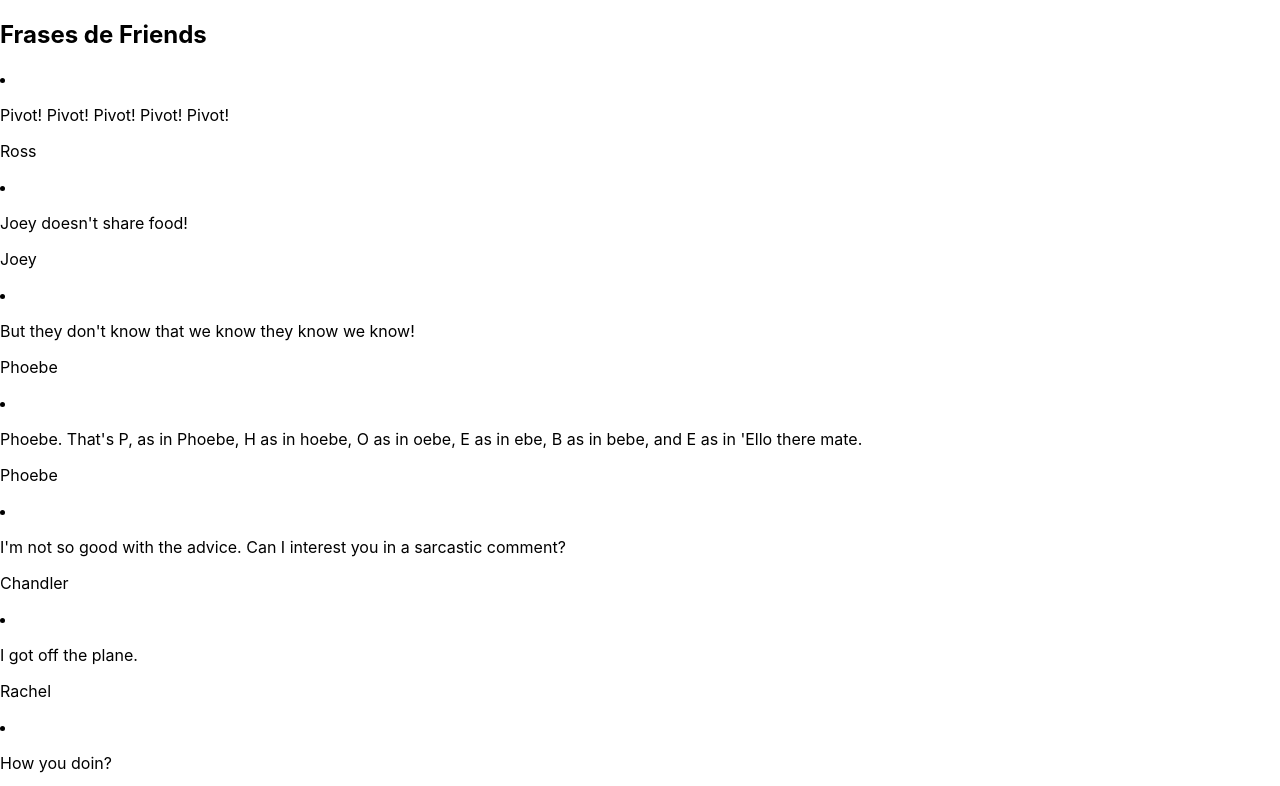
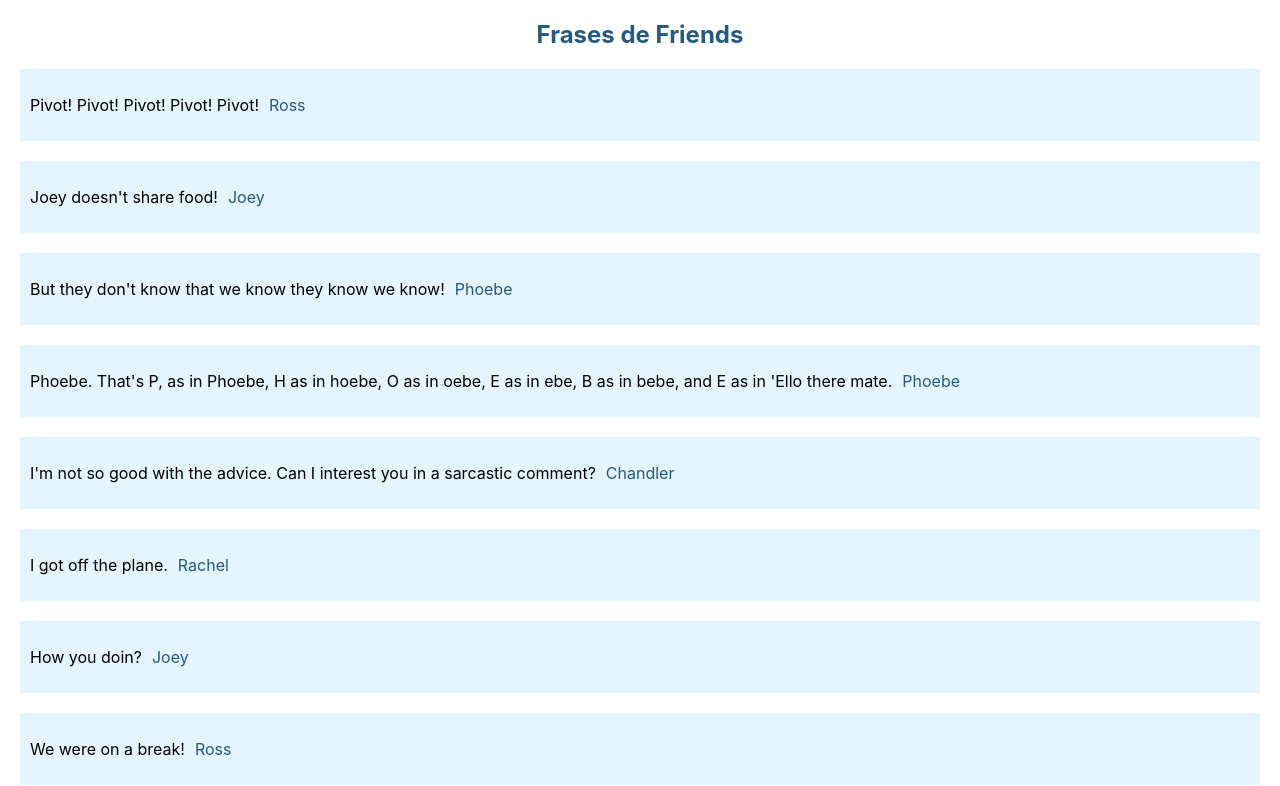
Before and after one commit to Adalab/modulo-3-evaluacion-intermedia-Tatiana-Na, a React app: page / in a window 1280 px wide. Shown: the top 786 px of the page. Built offline with nearby package versions, Linux system fonts and the light colour scheme.

Commit message:
add some styles

```diff
--- a/src/styles/App.scss
+++ b/src/styles/App.scss
@@ -7,32 +7,29 @@
   pointer-events: none;
 }
 
-@media (prefers-reduced-motion: no-preference) {
-  .App-logo {
-    animation: App-logo-spin infinite 20s linear;
-  }
+h2 {
+  color: rgb(34, 90, 128);
+  text-align: center;
+
 }
 
-.App-header {
-  background-color: #282c34;
-  min-height: 100vh;
+.phrase_card {
   display: flex;
-  flex-direction: column;
-  align-items: center;
-  justify-content: center;
-  font-size: calc(10px + 2vmin);
+  flex-direction: row;
+  margin: 20px;
+  padding: 10px;
+  background-color: rgba(127, 204, 255, 0.2);
+}
+.phrase_author {
+  color: rgb(34, 90, 128);
+  padding-left: 10px;
+}
+
+.text-fill {
+  color: rgb(34, 90, 128);
+  padding: 10px;
+}
+.new_phrase_btn {
+  background-color: rgb(34, 90, 128);
   color: white;
 }
-
-.App-link {
-  color: #61dafb;
-}
-
-@keyframes App-logo-spin {
-  from {
-    transform: rotate(0deg);
-  }
-  to {
-    transform: rotate(360deg);
-  }
-}
```
